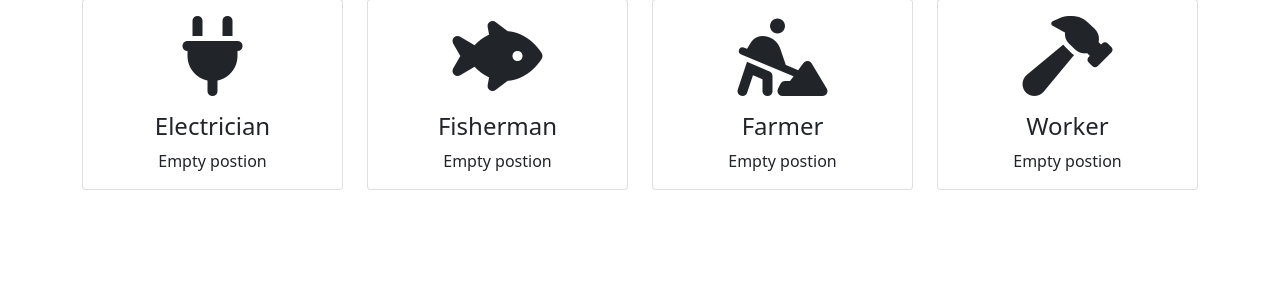
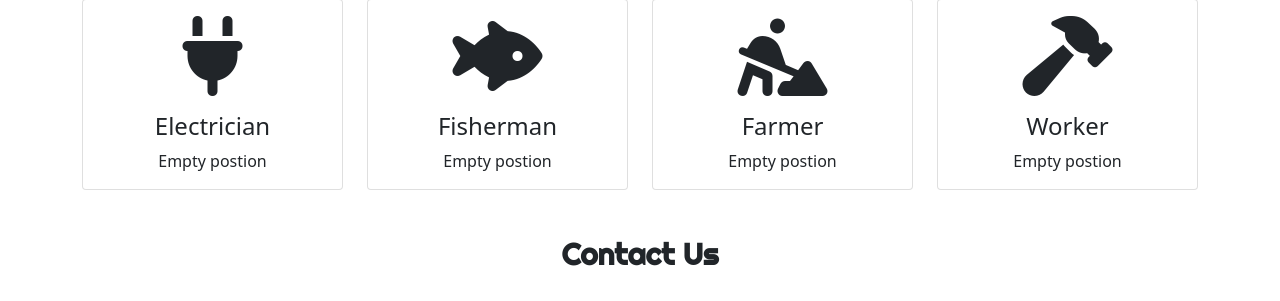
Before and after one commit to NurullahSanY/KajKhuji, a PHP site: page / in a window 1280 px wide. Shown: the part 734-1035 px from the top of the page. Before the commit the page ends 924 px from the top, so only its background shows below. Run offline with PHP 8.4, Linux system fonts and the light colour scheme; some web fonts are replaced.

Commit message:
Update index.php
contacts us page start

```diff
--- a/index.php
+++ b/index.php
@@ -151,12 +151,21 @@
         </div>
       </div>
 
-
     </div>
   </div>
-<script src="https://cdn.jsdelivr.net/npm/bootstrap@5.0.2/dist/js/bootstrap.bundle.min.js" integrity="sha384-MrcW6ZMFYlzcLA8Nl+NtUVF0sA7MsXsP1UyJoMp4YLEuNSfAP+JcXn/tWtIaxVXM" crossorigin="anonymous"></script>
-<!-- Front end Work of Nurullah, don't rwrite it -->
 
 
+  <!-- Contact us page -->
+  <div class="text-center m-auto mt-4 p-2">
+    <P class="catagory">Contact Us</P>
+  </div>
+
+
+
+
+
+
+
+<script src="https://cdn.jsdelivr.net/npm/bootstrap@5.0.2/dist/js/bootstrap.bundle.min.js" integrity="sha384-MrcW6ZMFYlzcLA8Nl+NtUVF0sA7MsXsP1UyJoMp4YLEuNSfAP+JcXn/tWtIaxVXM" crossorigin="anonymous"></script>
 </body>
 </html>
```
